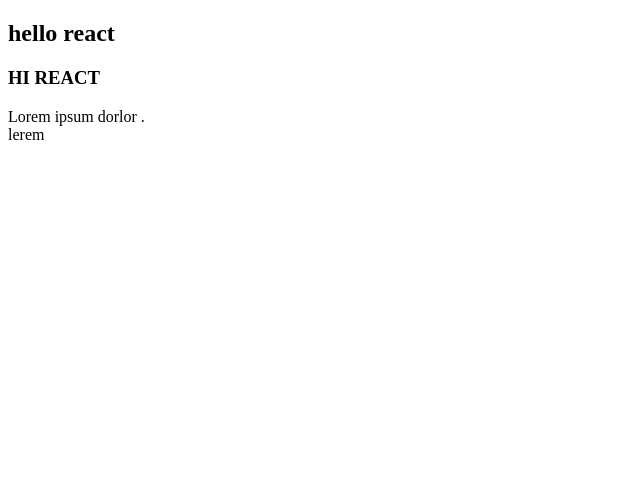
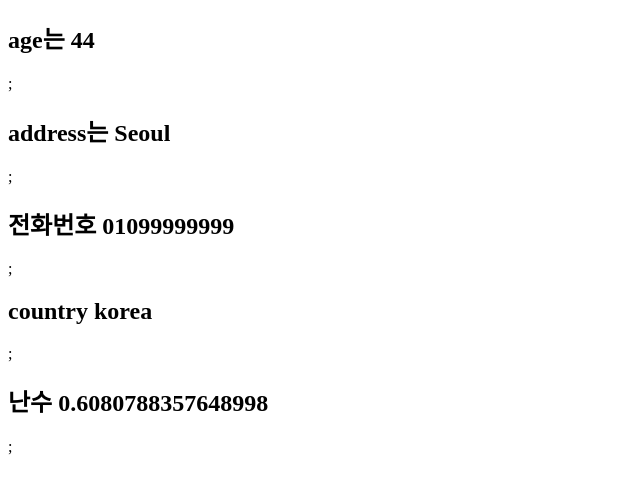
Before and after one commit to jeon602/React103123, a React (Create React App) app: page / in a window 1280 px wide. Shown: the top 494 px of the page, without its empty margins (0-640 px from the left). Built offline with nearby package versions, Linux system fonts and the light colour scheme.

Commit message:
jsx에서  js 코드 작성

```diff
--- a/src/App.js
+++ b/src/App.js
@@ -1,37 +1,30 @@
+function MyComp() {
+  const adress = "Seoul";
+  const country = "korea";
+  const phone = "01099999999";
+  const age = 44;
+  const randomNumber = Math.random();
+
+  return (
+    <>
+      <h2>age는 {age}</h2>;<h2>address는 {adress}</h2>;<h2>전화번호 {phone}</h2>
+      ;<h2>country {country}</h2>;<h2>난수 {randomNumber}</h2>;
+    </>
+  );
+}
+
 function App() {
-  //jax에서 태그 사용시 꼭 종료태그를 작성해야 함.
-  //빈요소이면 시작 태그에서 종료
   return (
     <div>
-      <h2>hello react</h2>
-      <h3>HI REACT</h3>
-      <p>
-        Lorem ipsum dorlor .<br />
-        lerem{" "}
-      </p>
+      <MyComp />
+      {/*
+       <h1>age는 44</h1>
+       <h1>address는 seoul</h1>
+       <h1>country는 korea</h1>
+       <h1>전화번호는 01099999999</h1>
+     */}
     </div>
   );
 }
-//built -in component는 소문자로 시작
-//COMPONENT 명은 반드시 대문자로 시작
-//직접 작성하는 component는 반드시 return값을 가져야 하며
-//보통 return값은 JSX 코드이다 ()
-function MyComp() {
-  //return의 jsx코드 작성 가능
-  //꼭 하나의 root tag(상위 태그)가 존재해야 한다. 두 개의 태그를 사용하면 안되며
-  //div 태그로 감싸서 2개를 작성한다.
-  //return <div><h2>hi component</h2></div>
-  //return값이 여러줄이면 () 로 감싸기
-  //return(
-  // <div>
-  // <h1></h1>
-  // <h2></h2>
-  // </div>)
-  // root tag가 필요없다면 fragment로 사용가능하다 <div> 대신 빈 <>
 
-  //jsx에서 주석사용법
-  // {/* */}
-  // {/* fragment는 <></>*/}
-  return <h2>hi component</h2>;
-}
 export default App;
```
